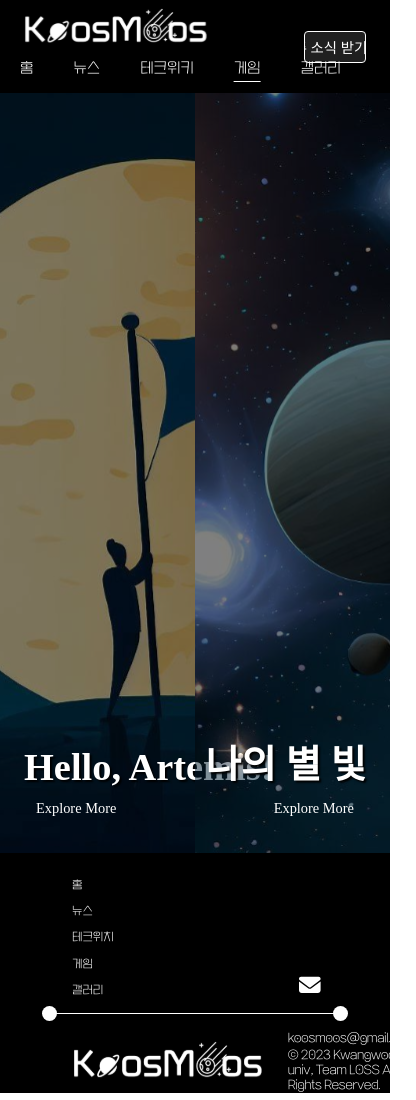
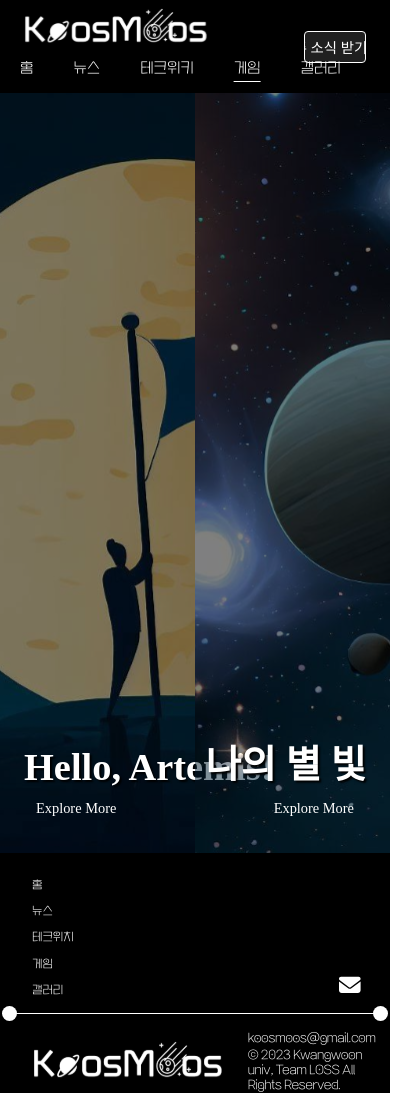
Before and after one commit to 2023-chambit-project/KOOSMOOS, a React (Vite) app: page /game in a window 390 px wide. Shown: the whole page, 416 px wide, since content can reach past the window. Built offline with nearby package versions, Linux system fonts and the light colour scheme.

Commit message:
fix: Footer 반응형 문제 수정

```diff
--- a/src/components/Layout/Footer/Footer.styles.ts
+++ b/src/components/Layout/Footer/Footer.styles.ts
@@ -9,6 +9,10 @@ export const Footer = styled.footer`
   height: 30rem;
   background-color: ${({ theme }) => theme.COLOR.common.black};
   padding: 3rem 6rem;
+
+  @media screen and (max-width: ${({ theme }) => theme.MEDIA.mobile}) {
+    padding: 3rem 1rem;
+  }
 `
 
 export const MenuTab = styled.ul`
@@ -72,6 +76,7 @@ export const IconMap = styled.section`
 
 export const BottomTab = styled.section`
   ${FlexAlignCSS}
+  padding-bottom: 1rem;
 
   & > * {
     color: ${({ theme }) => theme.COLOR.common.white};
```
